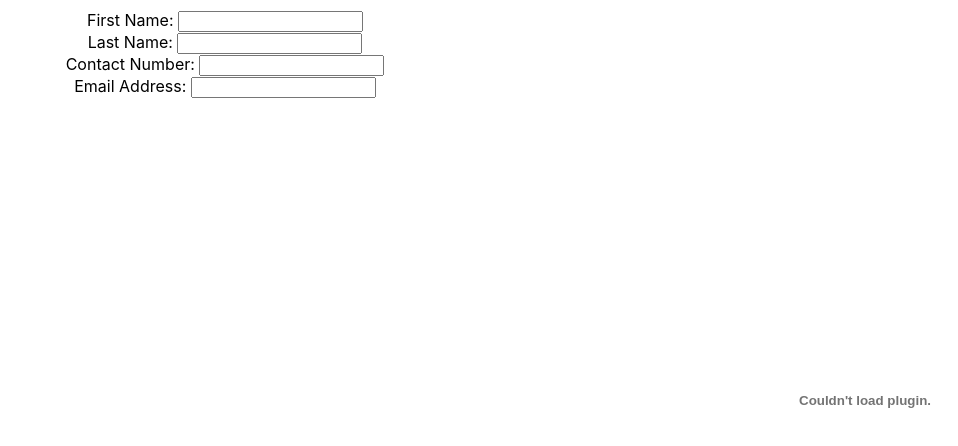
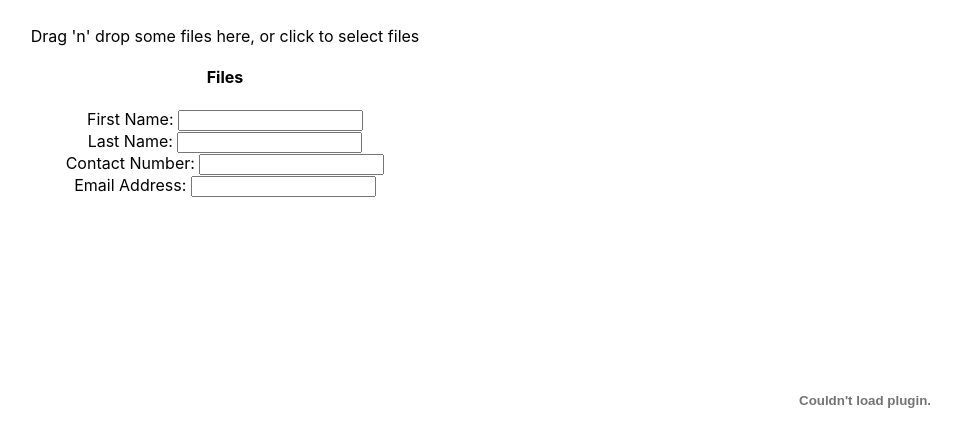
Before and after one commit to harshit3/makeathon_document_zoning, a React (Create React App) app: page / in a window 1280 px wide. Shown: the top 446 px of the page, without its empty margins (95-1053 px from the left). Built offline with nearby package versions, Linux system fonts and the light colour scheme.

Commit message:
Upload pdf Functionality

```diff
--- a/package.json
+++ b/package.json
@@ -3,8 +3,10 @@
   "version": "0.1.0",
   "private": true,
   "dependencies": {
+    "axios": "^0.19.0",
     "react": "^16.8.6",
     "react-dom": "^16.8.6",
+    "react-dropzone": "^10.1.5",
     "react-scripts": "3.0.1"
   },
   "scripts": {
--- a/src/App.js
+++ b/src/App.js
@@ -1,6 +1,7 @@
 import React, { useState } from 'react';
 import './App.css';
 import pdf from './demo.pdf';
+import FileUploader from './FileUploader/FileUploader';
 
 function App() {
   const firstname = useFormInput('');
@@ -11,6 +12,7 @@ function App() {
   return (
     <div className="App">
       <div className='online-form-container'>
+        <FileUploader></FileUploader>
         <form>
           <Form name={firstname} label='First Name' />
           <Form name={lastname} label='Last Name' />
@@ -19,22 +21,22 @@ function App() {
         </form>
       </div>
       <div className='scanned-form-container'>
-        <embed src={pdf} height='100%' width='100%'  />
+        <embed src={pdf} height='100%' width='100%' />
       </div>
     </div>
   );
 }
 
 function useFormInput(initialValue) {
-  const [ value, setValue ] = useState(initialValue);
+  const [value, setValue] = useState(initialValue);
   return {
     value,
     onChange: (e) => setValue(e.target.value)
   }
 }
 
-function Form({name, label}) {
-  return(
+function Form({ name, label }) {
+  return (
     <div>
       <label>{label}: </label>
       <input type='text' name='name' {...name} />
--- /dev/null
+++ b/src/FileUploader/FileUploader.jsx
@@ -0,0 +1,46 @@
+import React, { useCallback } from 'react';
+import './css/FileUploader.css';
+import { useDropzone } from 'react-dropzone';
+import axios from 'axios';
+import { convertToBase64 } from '../util/utilFunctions';
+
+export default function FileUploader() {
+
+    const onDrop = useCallback(acceptedFiles => {
+        // Do something with the files
+        let files = convertToBase64(acceptedFiles)
+        // const req = axios.post('/upload')
+        // acceptedFiles.forEach(file => {
+        //     req.attach(file.name, file)
+        // })
+        // //req.end(callback)
+    }, [])
+    const { acceptedFiles, getRootProps, getInputProps, isDragActive } = useDropzone({
+        onDrop,
+        accept: 'image/jpeg, image/png, application/pdf'
+    })
+
+    const files = acceptedFiles.map(file => (
+        <li key={file.path}>
+            {file.path} - {file.size} bytes
+        </li>
+    ));
+
+    return (
+        <div className="uploader-container">
+            <div {...getRootProps()}>
+                <input {...getInputProps()} />
+                {
+                    isDragActive ?
+                        <p>Drop the files here ...</p> :
+                        <p>Drag 'n' drop some files here, or click to select files</p>
+                }
+            </div>
+            <aside>
+                <h4>Files</h4>
+                <ul>{files}</ul>
+            </aside>
+        </div>
+
+    )
+}
--- /dev/null
+++ b/src/FileUploader/css/FileUploader.css
@@ -0,0 +1,11 @@
+.uploader-container{
+    /* min-width:100vw;
+    display:flex;
+    justify-content: center;
+    align-items:center;
+     */
+}
+
+/* #upload-file{
+    display:flex
+} */
--- /dev/null
+++ b/src/util/utilFunctions.js
@@ -0,0 +1,20 @@
+export const convertToBase64 = (selectedFile) => {
+    //Read File
+    //Check File is not Empty
+    if (selectedFile.length > 0) {
+        // Select the very first file from list
+        let fileToLoad = selectedFile[0];
+        // FileReader function for read the file.
+        let fileReader = new FileReader();
+        let base64;
+        // Onload of file read the file content
+        fileReader.onload = function (fileLoadedEvent) {
+            base64 = fileLoadedEvent.target.result;
+            // Print data in console
+        };
+        // Convert data to base64
+        fileReader.readAsDataURL(fileToLoad);
+        return fileReader;
+    }
+    return {};
+}
```
Also changed, not shown: 1 other file (tests, documents, lock files or other folders).
